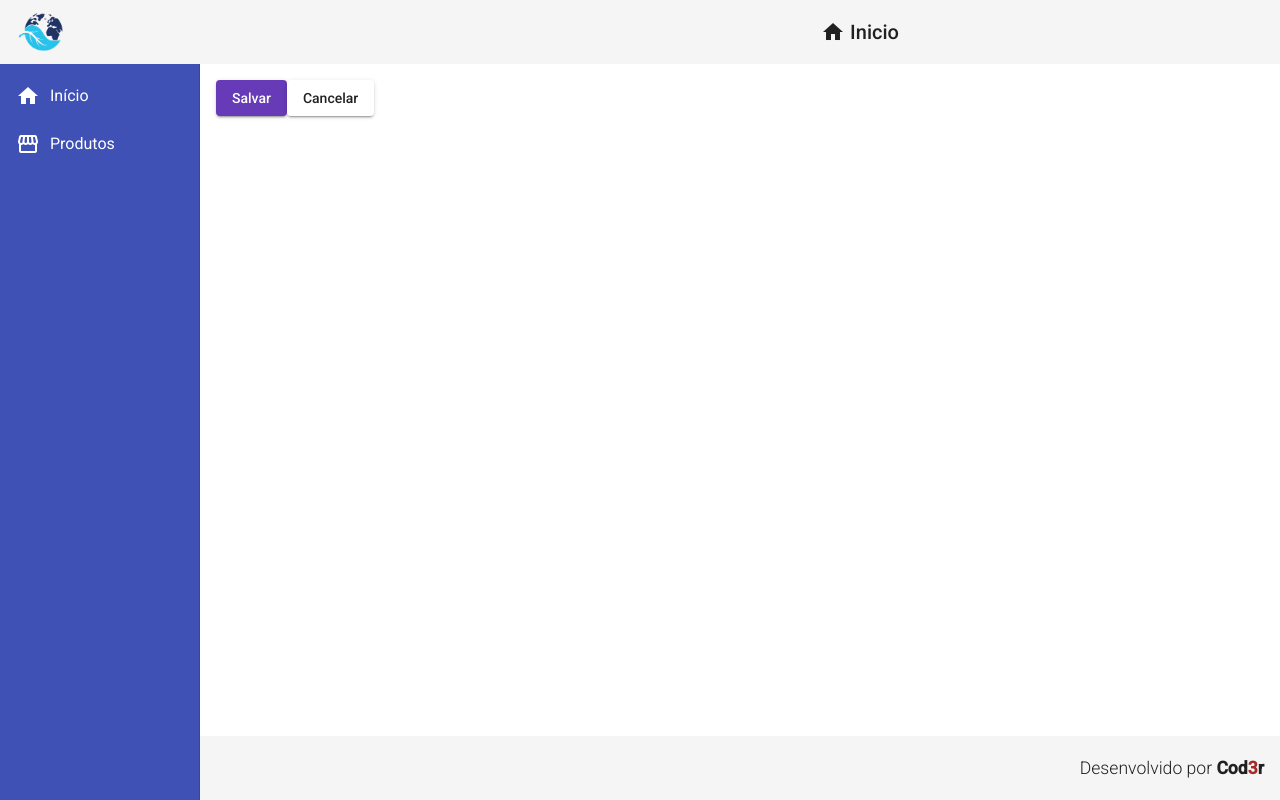
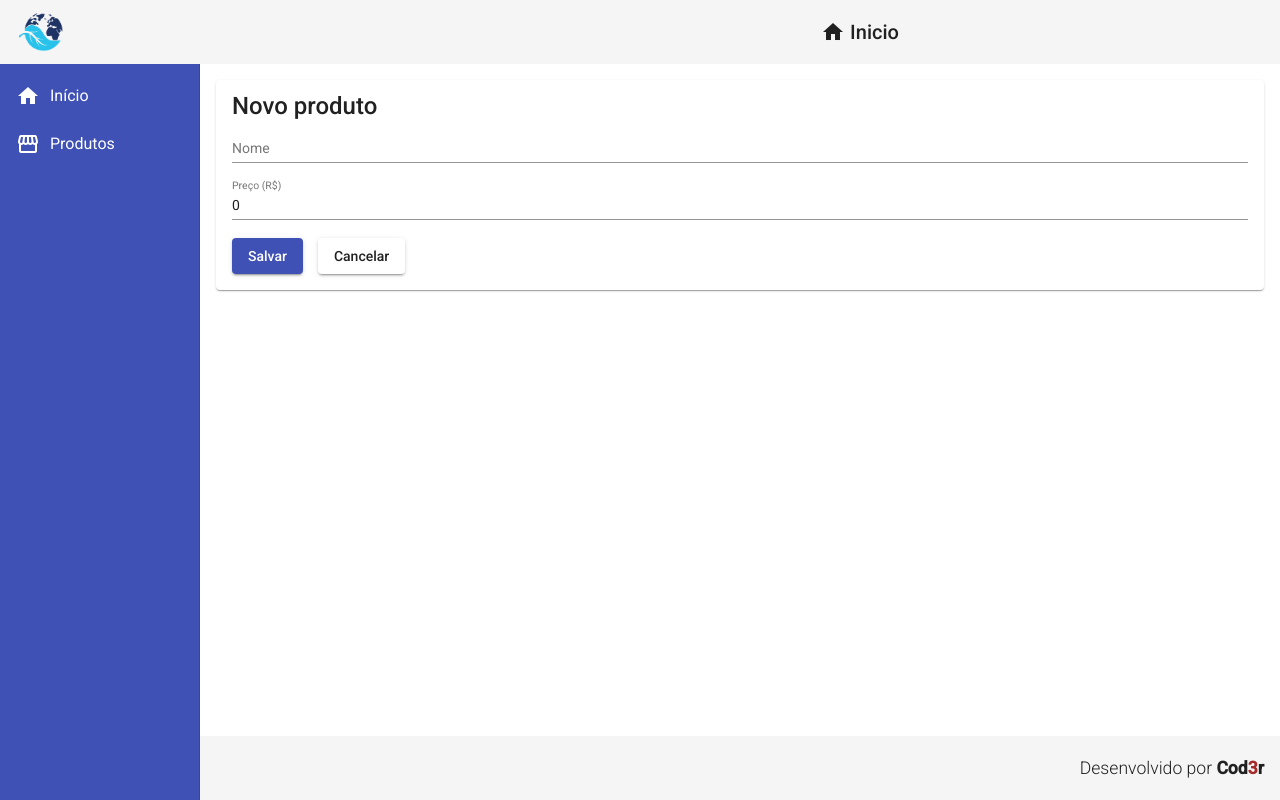
Before and after one commit to HelioAnacronista/Estudo-Angular, an Angular app in the folder frontend/: page /products/create in a window 1280 px wide. Built offline with nearby package versions, Linux system fonts and the light colour scheme.

Commit message:
from product create

```diff
--- a/frontend/src/app/components/product/product-create/product-create.component.css
+++ b/frontend/src/app/components/product/product-create/product-create.component.css
@@ -0,0 +1,20 @@
+form {
+    display: flex;
+    flex-direction: column;
+}
+
+.button-save {
+    background-color: #3f51b5;
+    color: #fff;
+
+}
+
+.button-save:hover {
+    background-color: #339022;
+    color: white;
+}
+
+button {
+    margin-right: 15px;
+    margin-top: 1px;
+}
--- a/frontend/src/app/components/product/product-create/product-create.component.html
+++ b/frontend/src/app/components/product/product-create/product-create.component.html
@@ -1,7 +1,21 @@
-<button mat-raised-button (click)="createProduct()" color="primary">
-   Salvar
-</button>
+<mat-card>
+   <mat-card-title>Novo produto</mat-card-title>
+   <form action="">
+      <mat-form-field>
+         <input matInput placeholder="Nome" [(ngModel)]="product.name" name="name">
+      </mat-form-field>
 
-<button mat-raised-button (click)="cancel()">
-    Cancelar
- </button>
+      <mat-form-field>
+         <input matInput placeholder="Preço (R$)" [(ngModel)]="product.price" name="price">
+      </mat-form-field>
+   </form>
+
+
+      <button mat-raised-button (click)="createProduct()" class="button-save">
+         Salvar
+      </button>
+
+      <button mat-raised-button (click)="cancel()">
+         Cancelar
+      </button>
+</mat-card>
```
Also changed, not shown: frontend/src/app/app.module.ts (+9 -1 lines).
